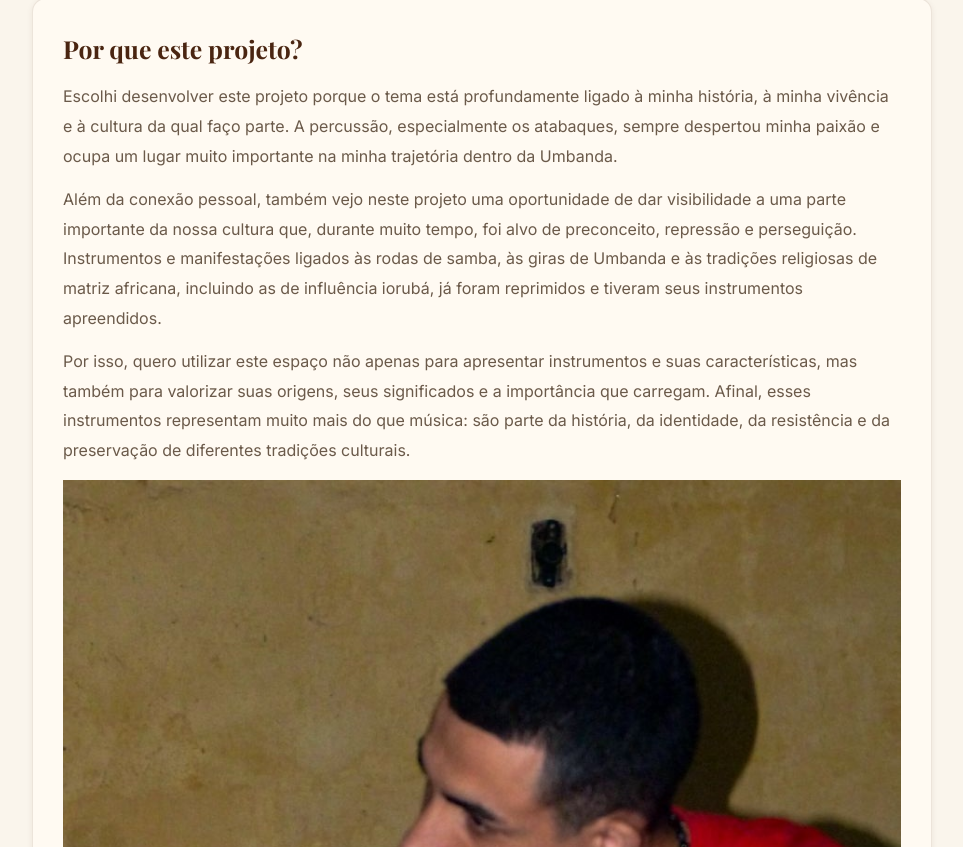
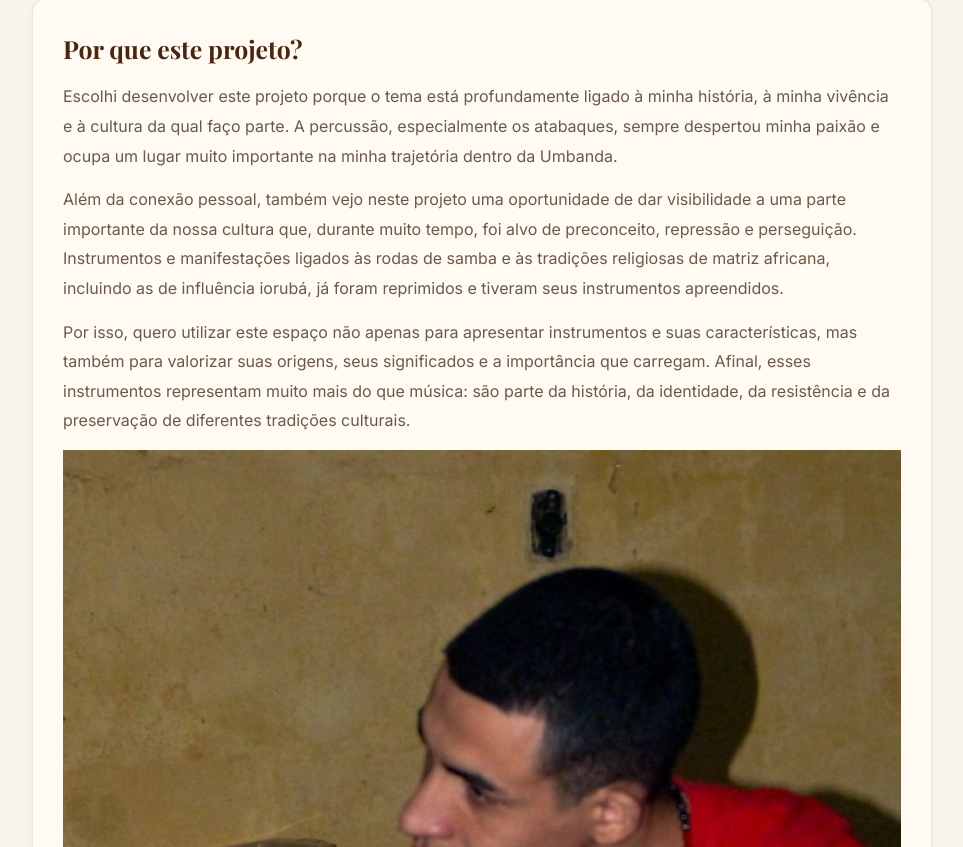
Before and after one commit to nicandido/percussao-afro, a website: page web-data-viz/public/paginas/sobre-mim.html in a window 1280 px wide. Shown: the part 2393-3240 px from the top of the page, without its empty margins (158-1121 px from the left). Drawn offline with nearby package versions, Linux system fonts and the light colour scheme.

Commit message:
Alterando o arquivo .env

```diff
--- a/web-data-viz/public/paginas/sobre-mim.html
+++ b/web-data-viz/public/paginas/sobre-mim.html
@@ -46,8 +46,8 @@ características, quero compartilhar um pouco daquilo que conheço e vivencio, v
   na minha trajetória dentro da Umbanda.</p>
 <p>Além da conexão pessoal, também vejo neste projeto uma oportunidade de dar visibilidade a uma parte importante da nossa
   cultura que, durante muito tempo, foi alvo de preconceito, repressão e perseguição. Instrumentos e manifestações ligados às
-  rodas de samba, às giras de Umbanda e às tradições religiosas de matriz africana, incluindo as de influência iorubá, já
-  foram reprimidos e tiveram seus instrumentos apreendidos.</p>
+  rodas de samba e às tradições religiosas de matriz africana, incluindo as de influência iorubá, já foram reprimidos e tiveram
+  seus instrumentos apreendidos.</p>
 <p>Por isso, quero utilizar este espaço não apenas para apresentar instrumentos e suas características, mas também para
   valorizar suas origens, seus significados e a importância que carregam. Afinal, esses instrumentos representam muito mais
   do que música: são parte da história, da identidade, da resistência e da preservação de diferentes tradições culturais.</p>
@@ -55,8 +55,10 @@ características, quero compartilhar um pouco daquilo que conheço e vivencio, v
 <div class="page-navigation"><a href="../index.html" class="btn btn--dark">Voltar à página inicial</a></div>
 </div></main>
 <footer class="footer"><div class="container footer__inner">
-  <div class="footer__brand"><span class="logo__icon">◉</span><span class="logo__text">Percussão<em>Afro</em></span><p class="footer__tagline">Projeto Individual · SPTECH · 2026</p></div>
-  <div class="footer__links"><h4>Navegação</h4><a href="../index.html">Início</a><a href="sobre-mim.html">Sobre Mim</a><a href="acervo.html">Consultar acervo</a></div>
+  <div class="footer__brand"><span class="logo__icon">◉</span><span class="logo__text">Percussão<em>Afro</em></span>
+    <p class="footer__tagline">Projeto Individual · SPTECH · 2026</p></div>
+  <div class="footer__links"><h4>Navegação</h4><a href="../index.html">Início</a><a href="sobre-mim.html">Sobre Mim</a>
+    <a href="acervo.html">Consultar acervo</a></div>
   <div class="footer__credit"><p>Desenvolvido por <b>Nicollas Martins Candido</b><br><em>Ogã e umbandista: a percussão como vivência.</em></p></div>
 </div><div class="footer__bottom"><p>© 2026 Percussão Afro. Todos os direitos reservados.</p></div></footer>
 </body></html>
```
Also changed, not shown: 1 other file.
